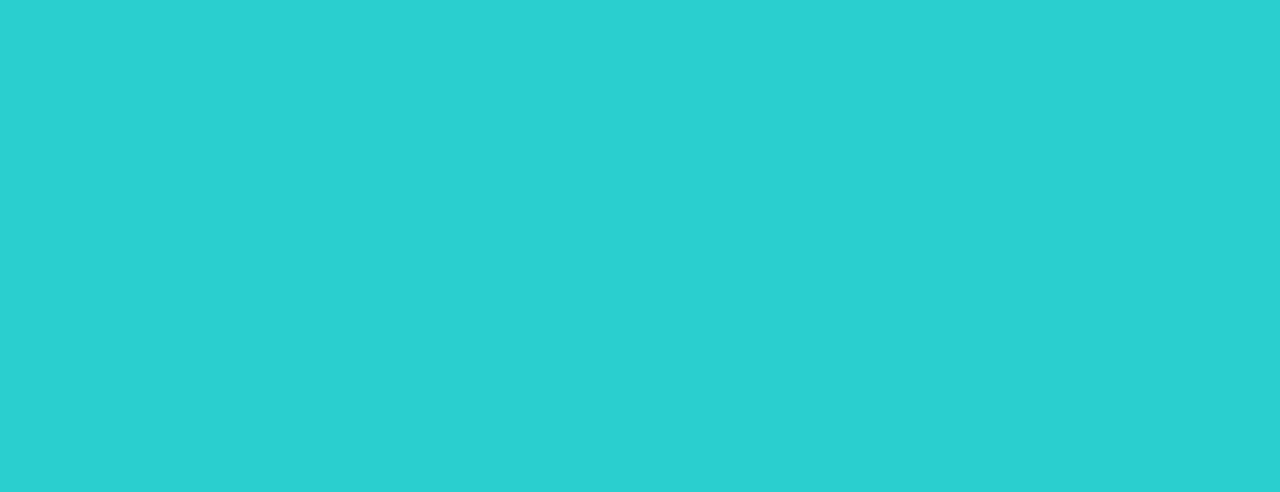
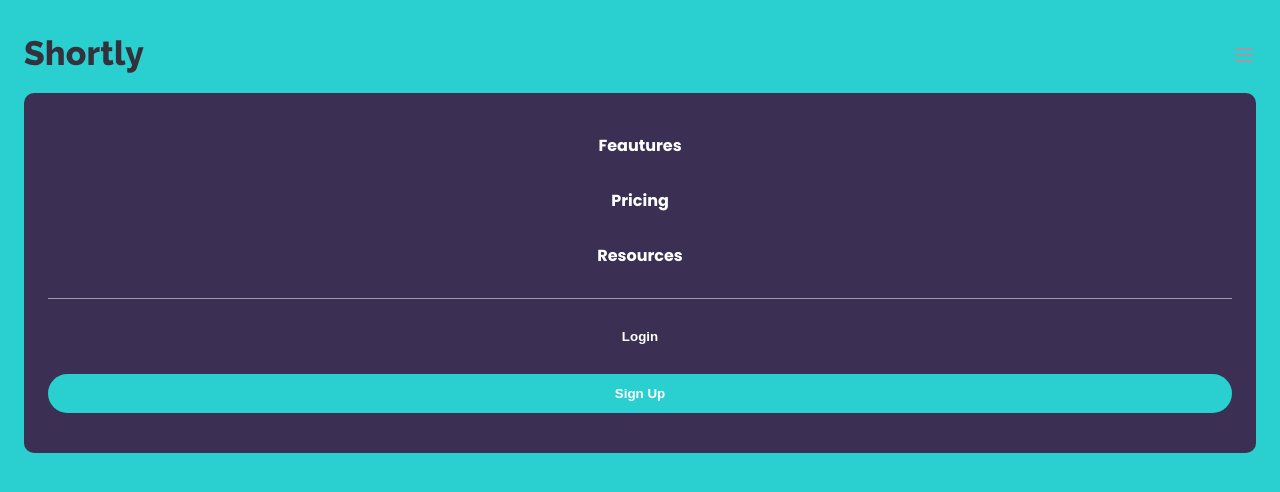
Before and after one commit to BreakingDev24/url-shortening-api-landing-page, a React (Vite) app: page / in a window 1280 px wide. Shown: the top 492 px of the page. Built offline with nearby package versions, Linux system fonts and the light colour scheme.

Commit message:
feat(App): integrate Header component into main application layout

```diff
--- a/src/App.tsx
+++ b/src/App.tsx
@@ -1,7 +1,12 @@
 import { useState } from "react";
+import Header from "./components/Header/Header";
 
 function App() {
-  return <></>;
+  return (
+    <>
+      <Header></Header>
+    </>
+  );
 }
 
 export default App;
```
